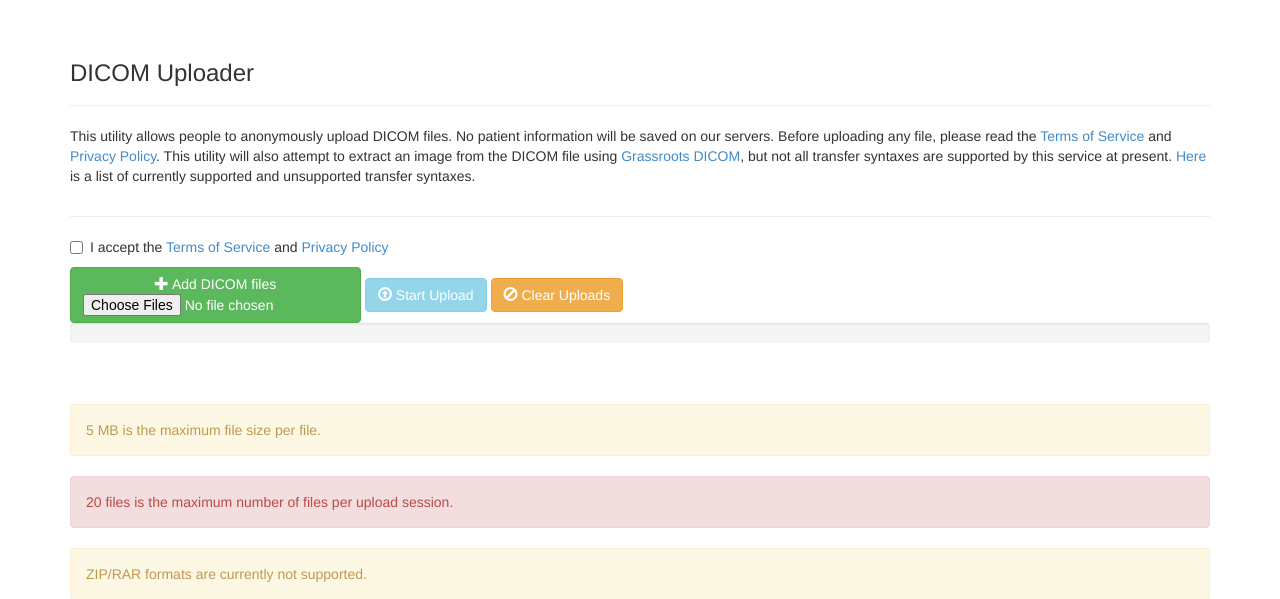
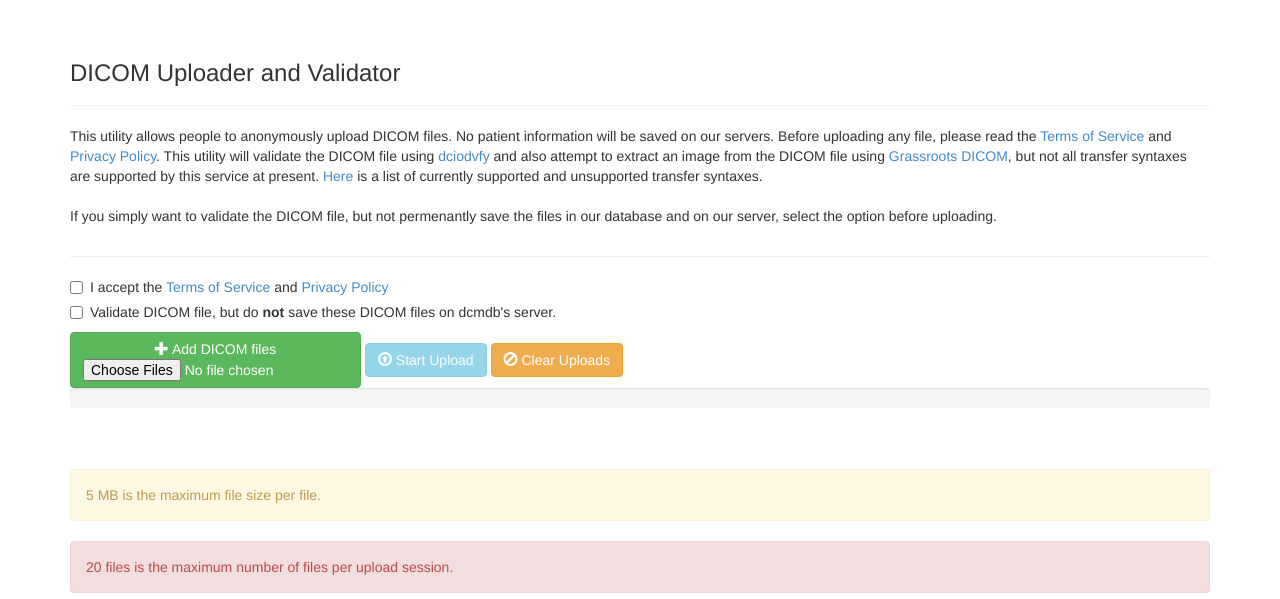
Before and after one commit to neurosnap/dcmdb, a Django app: page /dcmupload/ in a window 1280 px wide. Shown: the part 52-651 px from the top of the page. Run offline with Django 3.2, Linux system fonts and the light colour scheme; some libraries are stand-ins or nearby versions.

Commit message:
added validation option for uploader

```diff
--- a/dcmupload/static/js/dcmupload.js
+++ b/dcmupload/static/js/dcmupload.js
@@ -134,7 +134,17 @@ $(function() {
 																$(this).find(".dcm_preview").html('<div class="alert alert-danger">' + file.error + '</div>');
 
 												} else {
-														$(this).find(".dcm_preview").html('<a href="/dcmview/viewer/' + file.image_uid + '">View DCM</a><img src="' + file.file_name + '_thumb.png" style="margin-left: 15px;" />');
+
+														if (file.hasOwnProperty("validate_only")) {
+
+															$(this).find(".dcm_preview").html('<div>' + file.msg + '</div>');
+
+														} else {
+
+															$(this).find(".dcm_preview").html('<a href="/dcmview/viewer/' + file.image_uid + '">View DCM</a><img src="' + file.file_name + '_thumb.png" style="margin-left: 15px;" />');
+
+														}
+
 												}
 
 										}
--- a/dcmupload/templates/dcmupload.html
+++ b/dcmupload/templates/dcmupload.html
@@ -18,7 +18,7 @@
 {% block content %}
 <div class="page-header">
 
-		<h3>DICOM Uploader</h3>
+		<h3>DICOM Uploader and Validator</h3>
 
 </div>
 
@@ -28,9 +28,11 @@
 				This utility allows people to anonymously upload DICOM files.
 				No patient information will be saved on our servers.
 				Before uploading any file, please read the <a href="/main/tos">Terms of Service</a> and <a href="/main/privacy">Privacy Policy</a>.
-				This utility will also attempt to extract an image from the DICOM file using <a href="http://sourceforge.net/projects/gdcm/">Grassroots DICOM</a>,
+				This utility will validate the DICOM file using <a href="http://www.dclunie.com/dicom3tools/dciodvfy.html">dciodvfy</a> and also attempt to extract an image from the DICOM file using <a href="http://sourceforge.net/projects/gdcm/">Grassroots DICOM</a>,
 				but not all transfer syntaxes are supported by this service at present.  <a href="/main/transfer_syntax">Here</a> is a list of currently supported
-				and unsupported transfer syntaxes.
+				and unsupported transfer syntaxes. <br /> <br />
+
+				If you simply want to validate the DICOM file, but not permenantly save the files in our database and on our server, select the option before uploading.
 				</p>
 		</div>
 </div>
@@ -43,6 +45,12 @@
 		<div class="checkbox">
 				<label>
 						<input type="checkbox" id="accept_tos" /> I accept the <a href="/main/tos">Terms of Service</a> and <a href="/main/privacy">Privacy Policy</a>
+				</label>
+		</div>
+
+		<div class="checkbox">
+				<label>
+						<input type="checkbox" id="validate_only" name="validate_only" /> Validate DICOM file, but do <strong>not</strong> save these DICOM files on dcmdb's server.</a>
 				</label>
 		</div>
 
--- a/dcmupload/views.py
+++ b/dcmupload/views.py
@@ -63,9 +63,8 @@ def handle_upload(request):
 	}
 
 
-	# POST request
-	#   meaning user has triggered an upload action
 	if request.method == 'POST':
+
 		# figure out the path where files will be uploaded to
 		temp_path = MEDIA_DIR
 
@@ -101,9 +100,6 @@ def handle_upload(request):
 			# uploader can display the appropriate message
 			error = False
 
-			# check against options for errors
-
-			# file size
 			if file.size > options["maxfilesize"]:
 				error = "maxFileSize"
 			if file.size < options["minfilesize"]:
@@ -169,6 +165,19 @@ def handle_upload(request):
 				}]), mimetype=response_type)
 
 			dcm = processdicom(filename = filename)
+
+			if request.POST['validate_only']:
+
+				validate = dcm.validate(dump = True)
+
+				os.remove(filename)
+
+				return HttpResponse(simplejson.dumps([{
+					"success": True,
+					"validate_only": True,
+					"msg": validate,
+					"name": file.name
+				}]), mimetype=response_type)
 
 			#Save
 			args = {
```
Also changed, not shown: dcmupload/processdicom.py (+21 -0 lines).
